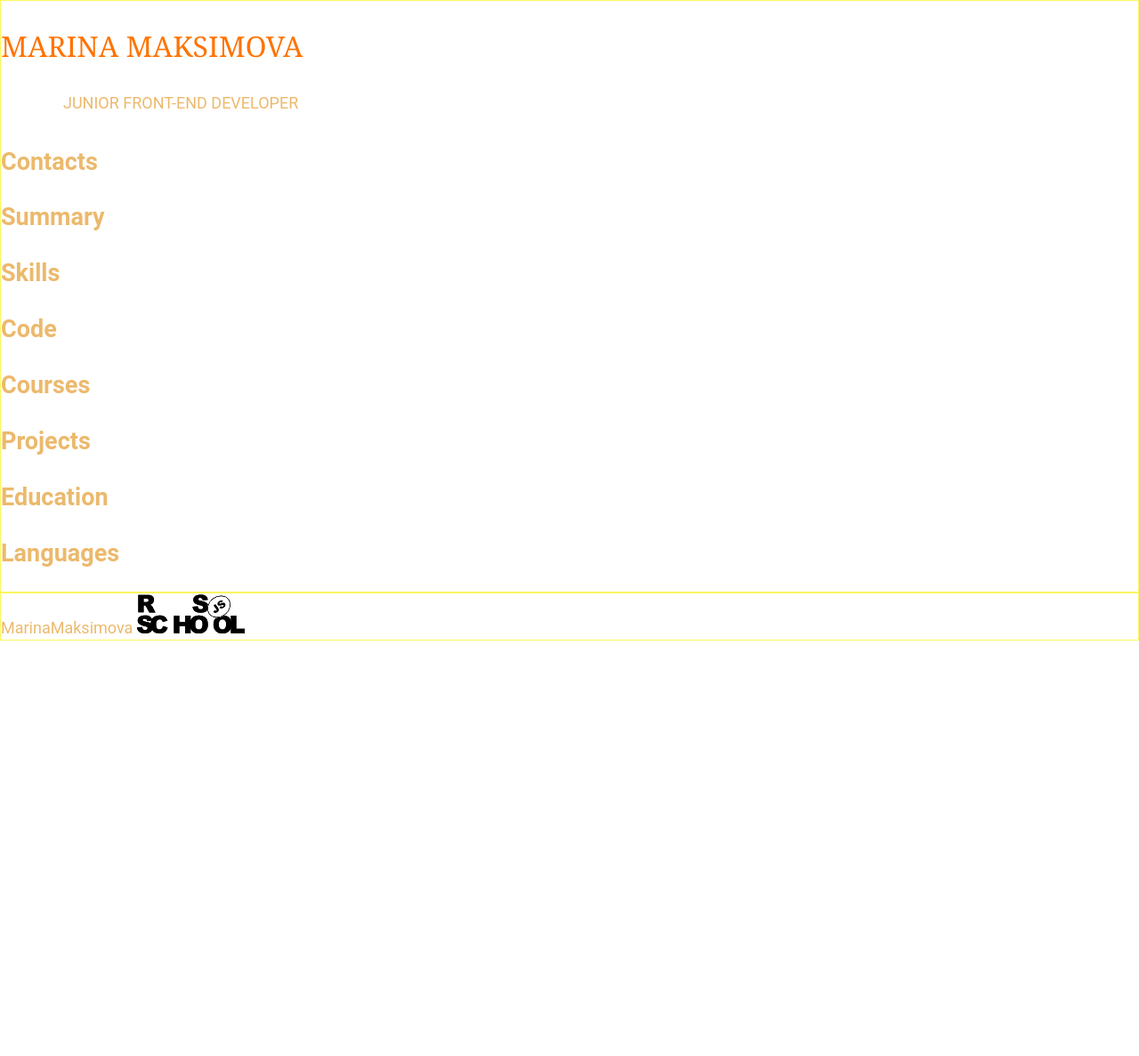
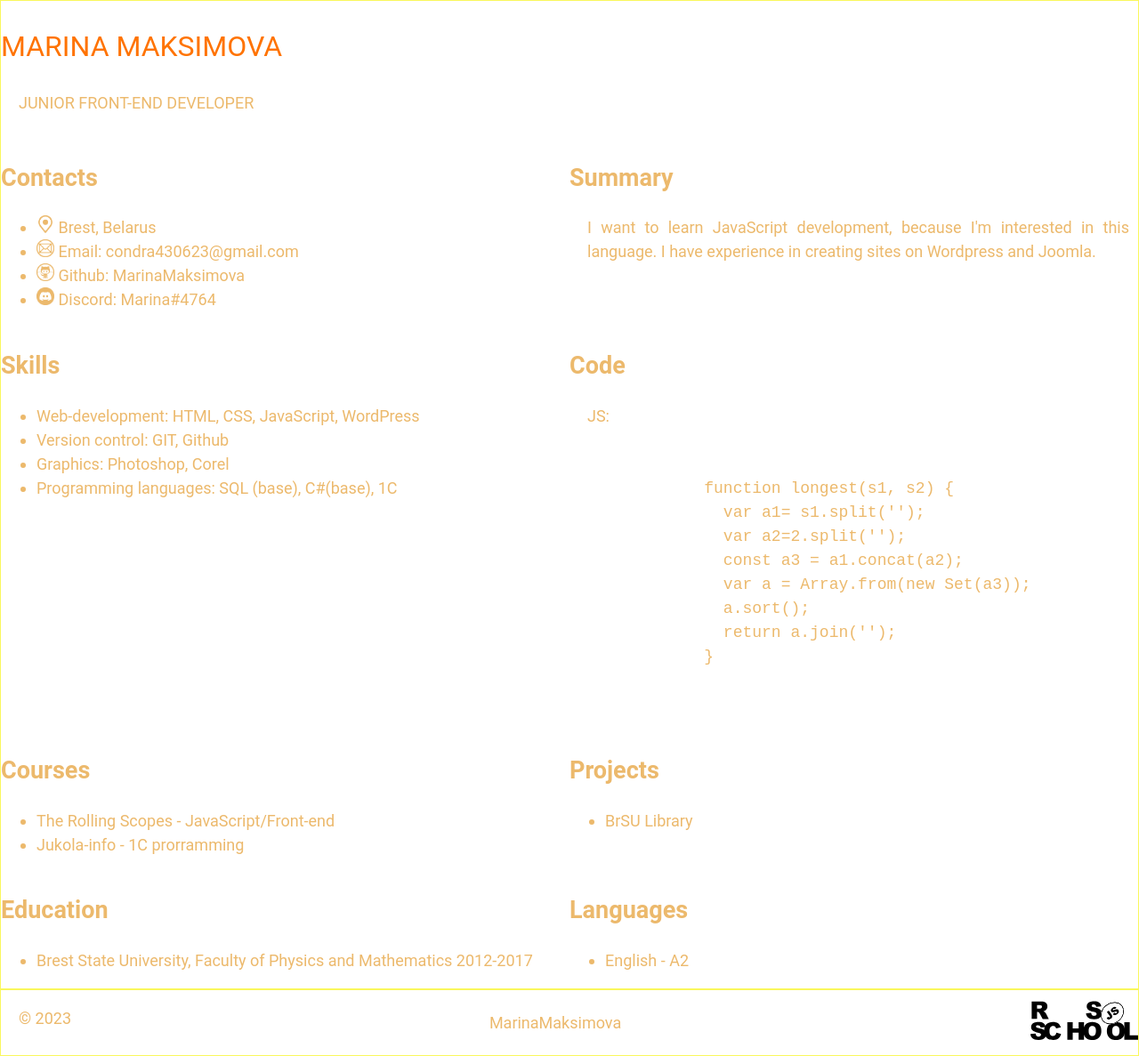
Before and after one commit to MarinaMaksimova/rsschool-cv, a plain HTML site: page index.html in a window 1280 px wide. Shown: the part 88-1275 px from the top of the page at 89% size. Before the commit the page ends 808 px from the top, so only its background shows below. Drawn offline with Linux system fonts and the light colour scheme.

Commit message:
feat: updated files index.html and style.css

```diff
--- a/index.html
+++ b/index.html
@@ -46,34 +46,104 @@
           <h1 class=".section-title">MARINA MAKSIMOVA</h1>
           <p>JUNIOR FRONT-END DEVELOPER</p>
         </section>
+      </div>
+      <div class="main-container">
         <section class="section" id="contacts">
           <h2 class=".section-title">Contacts</h2>
+          <ul>
+            <li>
+              <img class="logo" src="./assets/img/map.png" alt="map" /> Brest,
+              Belarus
+            </li>
+            <li>
+              <img class="logo" src="./assets/img/email.png" alt="email" />
+              Email: condra430623@gmail.com
+            </li>
+            <li>
+              <img class="logo" src="./assets/img/github.png" alt="github" />
+              Github:
+              <a href="https://github.com/MarinaMaksimova" class="link"
+                >MarinaMaksimova
+              </a>
+            </li>
+            <li>
+              <img class="logo" src="./assets/img/discord.png" alt="discord" />
+              Discord:
+              <a
+                href="https://discord.com/channels/516715744646660106/922910840066285618"
+                class="link"
+                >Marina#4764
+              </a>
+            </li>
+          </ul>
         </section>
         <section class="section" id="summary">
           <h2 class=".section-title">Summary</h2>
+          <p>I want to learn JavaScript development, because I'm interested in this language. I have experience in creating sites on Wordpress and Joomla. </p>
         </section>
         <section class="section" id="skills">
           <h2 class=".section-title">Skills</h2>
+          <ul>
+            <li>Web-development: HTML, CSS, JavaScript, WordPress</li>
+            <li>Version control: GIT, Github</li>
+            <li>Graphics: Photoshop, Corel</li>
+            <li>Programming languages: SQL (base), С#(base), 1C</li>
+          </ul>
         </section>
         <section class="section" id="code">
           <h2 class=".section-title">Code</h2>
+          <p>JS:</p>
+          <pre>
+            <code>
+              function longest(s1, s2) {
+                var a1= s1.split('');
+                var a2=2.split('');
+                const a3 = a1.concat(a2);
+                var a = Array.from(new Set(a3));
+                a.sort();
+                return a.join('');
+              }
+            </code>
+          </pre>
         </section>
         <section class="section" id="courses">
           <h2 class=".section-title">Courses</h2>
+          <ul>
+            <li>The Rolling Scopes - JavaScript/Front-end</li>
+            <li>Jukola-info - 1C prorramming</li>
+          </ul>
         </section>
         <section class="section" id="projects">
           <h2 class=".section-title">Projects</h2>
+          <ul>
+            <li>
+              <a href="https://lib.brsu.by/" class="link"
+              >BrSU Library
+            </a>
+          </li>
+          </ul>
         </section>
         <section class="section" id="education">
           <h2 class=".section-title">Education</h2>
+          <ul>
+            <li>
+              Brest State University, Faculty of Physics and Mathematics
+              2012-2017
+            </li>
+          </ul>
         </section>
         <section class="section" id="languages">
           <h2 class=".section-title">Languages</h2>
+          <ul>
+            <li>
+              English - A2
+            </li>
         </section>
       </div>
     </main>
     <footer>
-      <div class="container">
+      <div class="footer-container">
+        <p>© 2023</p>
         <a href="https://github.com/MarinaMaksimova" class="link"
           >MarinaMaksimova</a
         >
--- a/style.css
+++ b/style.css
@@ -26,23 +26,23 @@ main {
 footer {
   border: 1px solid rgb(250, 247, 92);
 }
-
-
 h1 {
   color: #ff7300; /* Цвет заголовка */
   font-size: 24pt; /* Размер шрифта в пунктах */
-    font-family: Georgia, Times, serif; /* Семейство шрифтов */
+  font-family: 'Roboto', sans-serif; /* Семейство шрифтов */
   font-weight: normal; /* Нормальное начертание текста  */
 }
 p {
   text-align: justify; /* Выравнивание по ширине */
-    margin-left: 60px; /* Отступ слева в пикселах */
+  margin-left: 10px; /* Отступ слева в пикселах */
   margin-right: 10px; /* Отступ справа в пикселах */
   padding-left: 10px; /* Отступ от линии слева до текста  */
   padding-bottom: 10px; /* Отступ от линии снизу до текста  */
 }
-
-
+.pre {
+  padding: 0;
+  margin: 0;
+}
 .container {
   max-width: 1440px;
   margin: 0 auto;
@@ -100,7 +100,16 @@ footer {
 .rss {
   width: 121px;
   height: 45px;
-  background-image: url("./assets/svg/rs_school_js.svg");
+}
+.logo {
+  width: 20px;
+  height: 20px;
   background-size: contain;
   background-repeat: no-repeat;
 }
+.footer-container {
+  display: flex;
+  justify-content: space-between;
+  align-items: center;
+  margin: 0 auto;
+}
```
Also changed, not shown: assets/img/discord.png (added), assets/img/email.png (added), assets/img/github.png (added), assets/img/map.png (added). Lines whose indentation alone changed are shown as unchanged.
